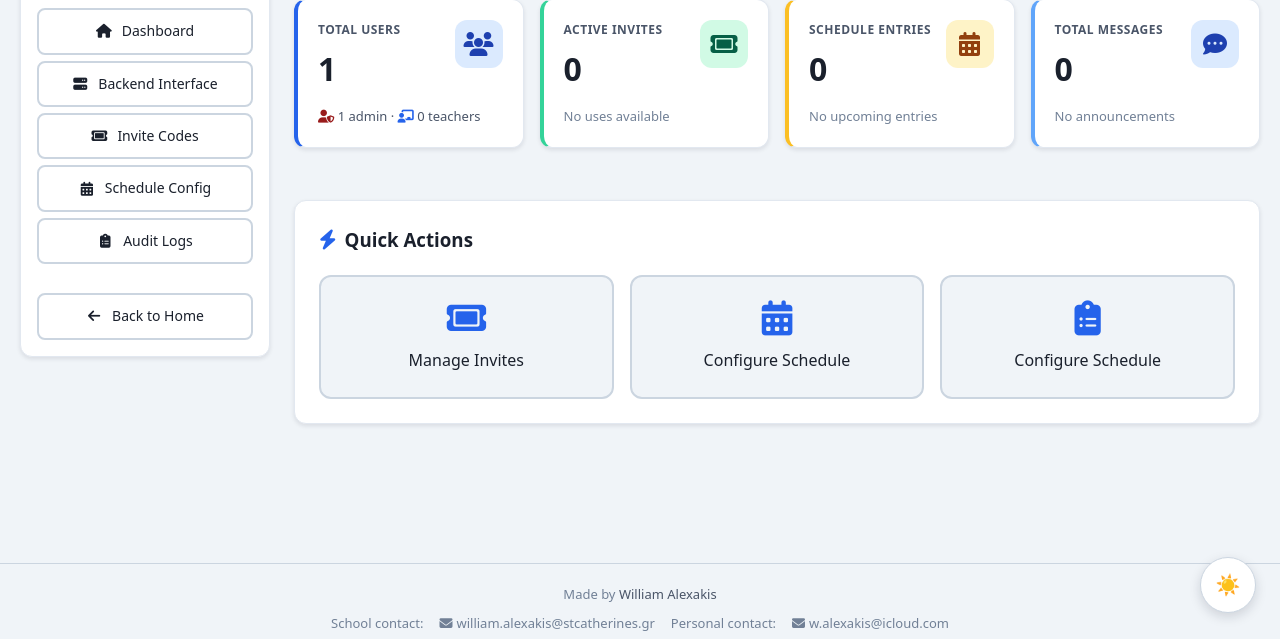
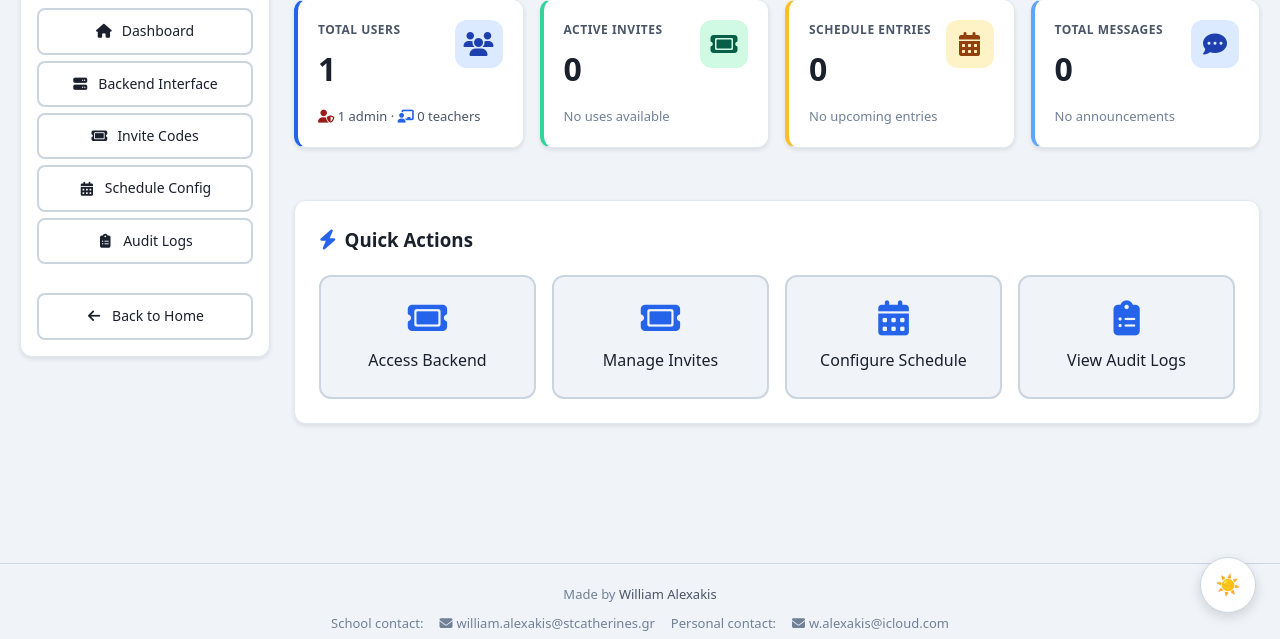
Before and after one commit to williamalexakis/stcats-ops, a Django app: page /panel/ in a window 1280 px wide. Shown: the part 163-802 px from the top of the page. Run offline with Django 5.2, Linux system fonts and the light colour scheme; the visitor is signed in with stand-in values (Sample User, id 1); data comes from the database, SQL or seed files in the repository; data that the repository does not hold is empty.

Commit message:
Fix: Fix large button naming

```diff
--- a/core/templates/core/admin_dashboard.html
+++ b/core/templates/core/admin_dashboard.html
@@ -131,6 +131,19 @@
     </div>
 
     <div style="display: grid; grid-template-columns: repeat(auto-fit, minmax(200px, 1fr)); gap: 16px;">
+        {% if request.user.is_superuser %}
+
+            <a href="/admin/"
+            style="display: flex; flex-direction: column; align-items: center; gap: 12px; padding: 24px; background: var(--bg-secondary); border-radius: 12px; border: 2px solid var(--border-color); text-decoration: none; transition: all 0.2s ease;"
+            onmouseover="this.style.borderColor='var(--link-color)'; this.style.transform='translateY(-2px)'; this.style.boxShadow='0 4px 12px var(--shadow-hover)';"
+            onmouseout="this.style.borderColor='var(--border-color)'; this.style.transform='translateY(0)'; this.style.boxShadow='none';">
+                <i class="fa-solid fa-ticket" style="font-size: 35px; color: var(--link-color);"></i>
+
+                <span style="font-weight: 500; color: var(--text-primary);">Access Backend</span>
+            </a>
+
+        {% endif %}
+
         <a href="{% url 'admin_invites' %}"
            style="display: flex; flex-direction: column; align-items: center; gap: 12px; padding: 24px; background: var(--bg-secondary); border-radius: 12px; border: 2px solid var(--border-color); text-decoration: none; transition: all 0.2s ease;"
            onmouseover="this.style.borderColor='var(--link-color)'; this.style.transform='translateY(-2px)'; this.style.boxShadow='0 4px 12px var(--shadow-hover)';"
@@ -155,7 +168,7 @@
            onmouseout="this.style.borderColor='var(--border-color)'; this.style.transform='translateY(0)'; this.style.boxShadow='none';">
             <i class="fa-solid fa-clipboard-list" style="font-size: 35px; color: var(--link-color);"></i>
 
-            <span style="font-weight: 500; color: var(--text-primary);">Configure Schedule</span>
+            <span style="font-weight: 500; color: var(--text-primary);">View Audit Logs</span>
         </a>
     </div>
 </div>
--- a/core/templates/core/home.html
+++ b/core/templates/core/home.html
@@ -83,7 +83,7 @@
                 <a href="{% url 'admin_panel' %}" style="display: flex; flex-direction: column; align-items: center; gap: 12px; padding: 24px; background: var(--bg-secondary); border-radius: 12px; border: 2px solid var(--border-color); text-decoration: none; transition: all 0.2s ease;" onmouseover="this.style.borderColor='var(--link-color)'; this.style.transform='translateY(-2px)'; this.style.boxShadow='0 4px 12px var(--shadow-hover)';" onmouseout="this.style.borderColor='var(--border-color)'; this.style.transform='translateY(0)'; this.style.boxShadow='none';">
                     <i class="fa-solid fa-gears" style="font-size: 35px; color: var(--link-color);"></i>
 
-                    <span style="font-weight: 500; color: var(--text-primary);">Admin Panel</span>
+                    <span style="font-weight: 500; color: var(--text-primary);">Admin Dashboard</span>
                 </a>
 
             {% endif %}
```
